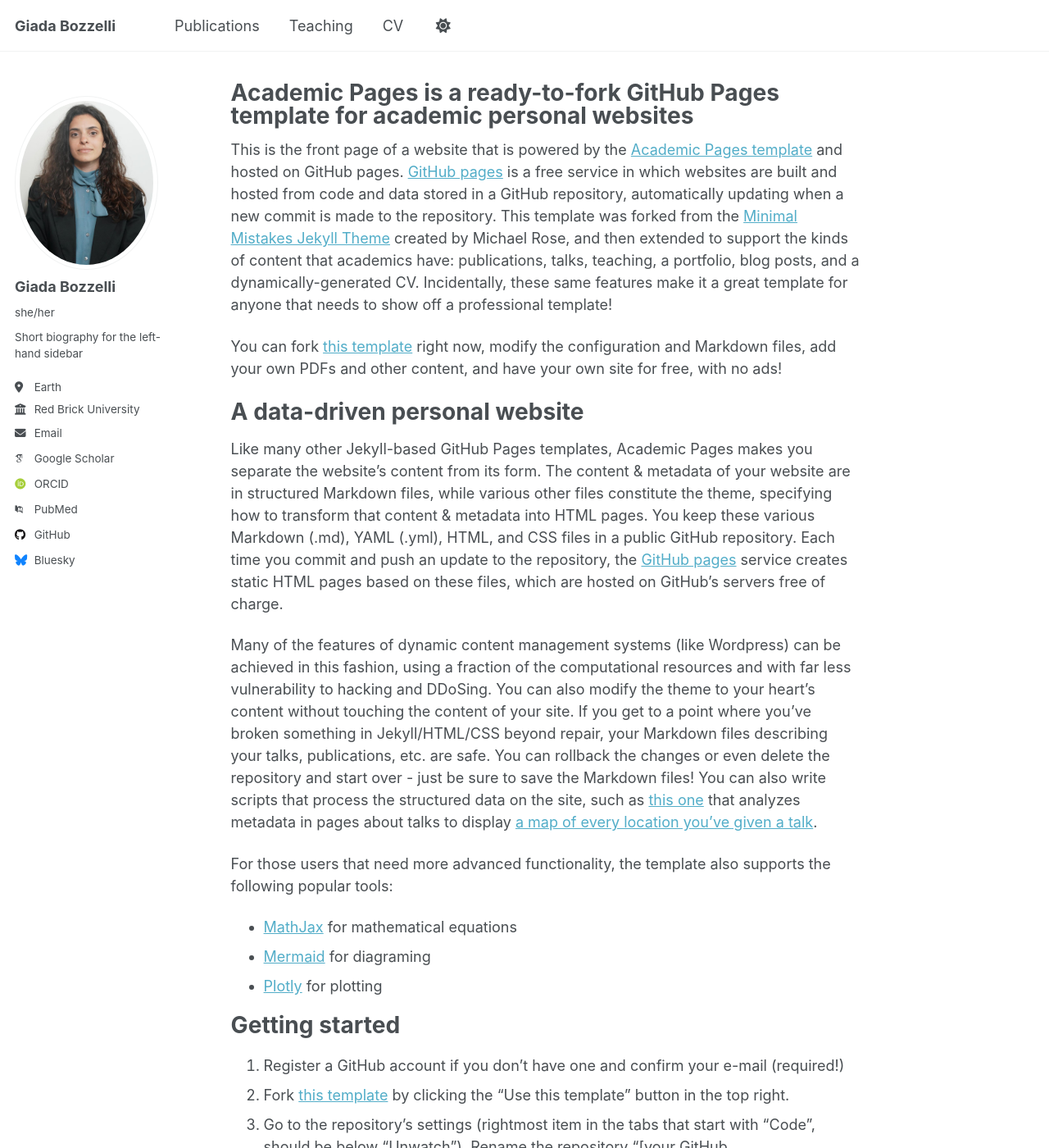
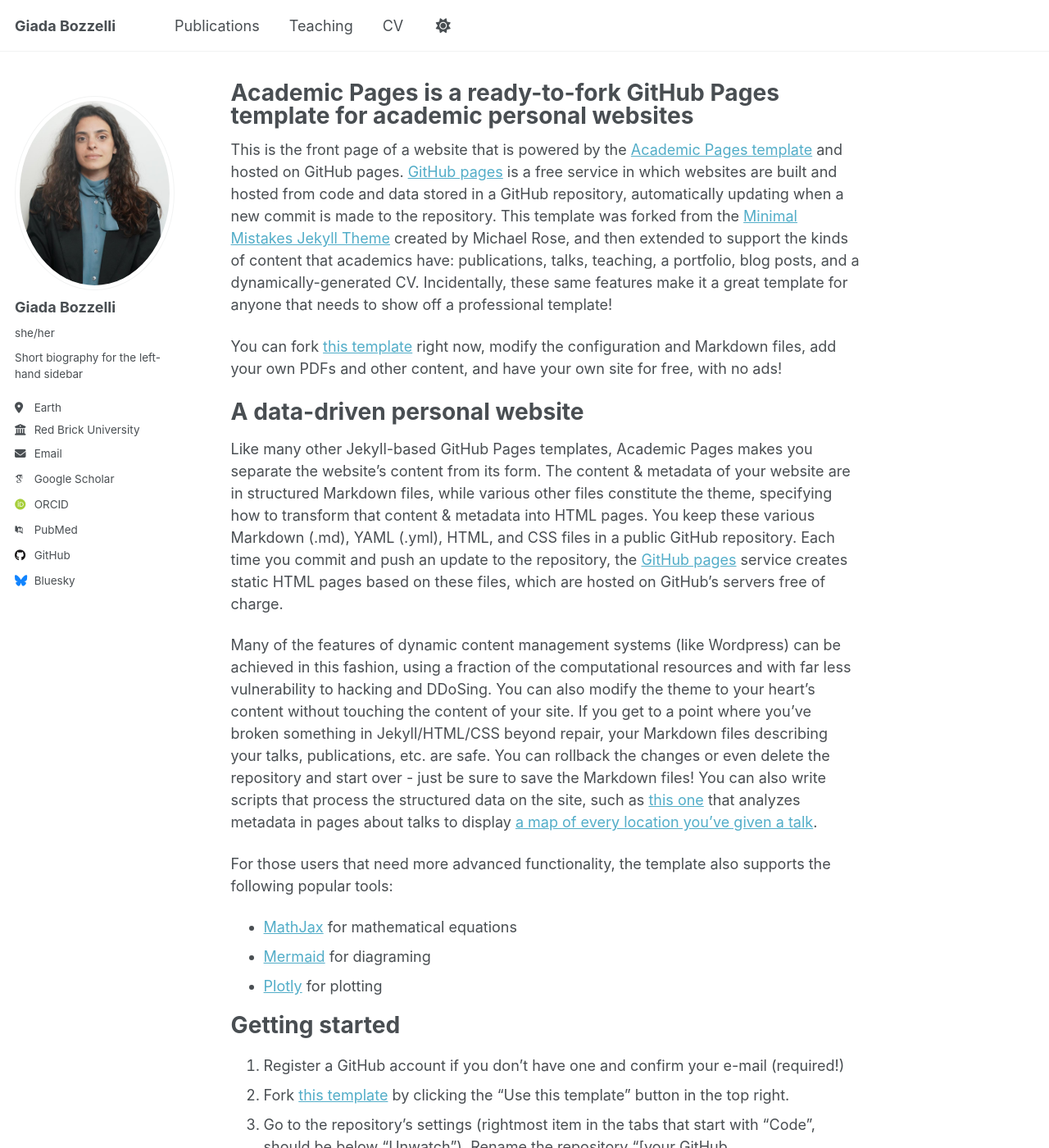
Before and after one commit to Gimmibozz/Gimmibozz.github.io, a Jekyll site: the page built from _pages/about.md, in a window 1280 px wide and 1400 px high. Shown: the whole window at 82% size. Built offline with Jekyll 4.4.1, drawn with Linux system fonts in a browser that asks for light colours; some web fonts are replaced; a script that is not in the unit is left out.

Commit message:
Update _sidebar.scss

```diff
--- a/_sass/layout/_sidebar.scss
+++ b/_sass/layout/_sidebar.scss
@@ -83,7 +83,7 @@
 .author__avatar {
   display: table-cell;
   vertical-align: top;
-  width: 36px;
+  width: 72px;
   // set width only, for non-square avatars
   // height: 36px;
 
@@ -94,7 +94,7 @@
   }
 
   img {
-    max-width: 175px;
+    max-width: 250px;
     border-radius: 50%;
 
     @include breakpoint($large) {
```
